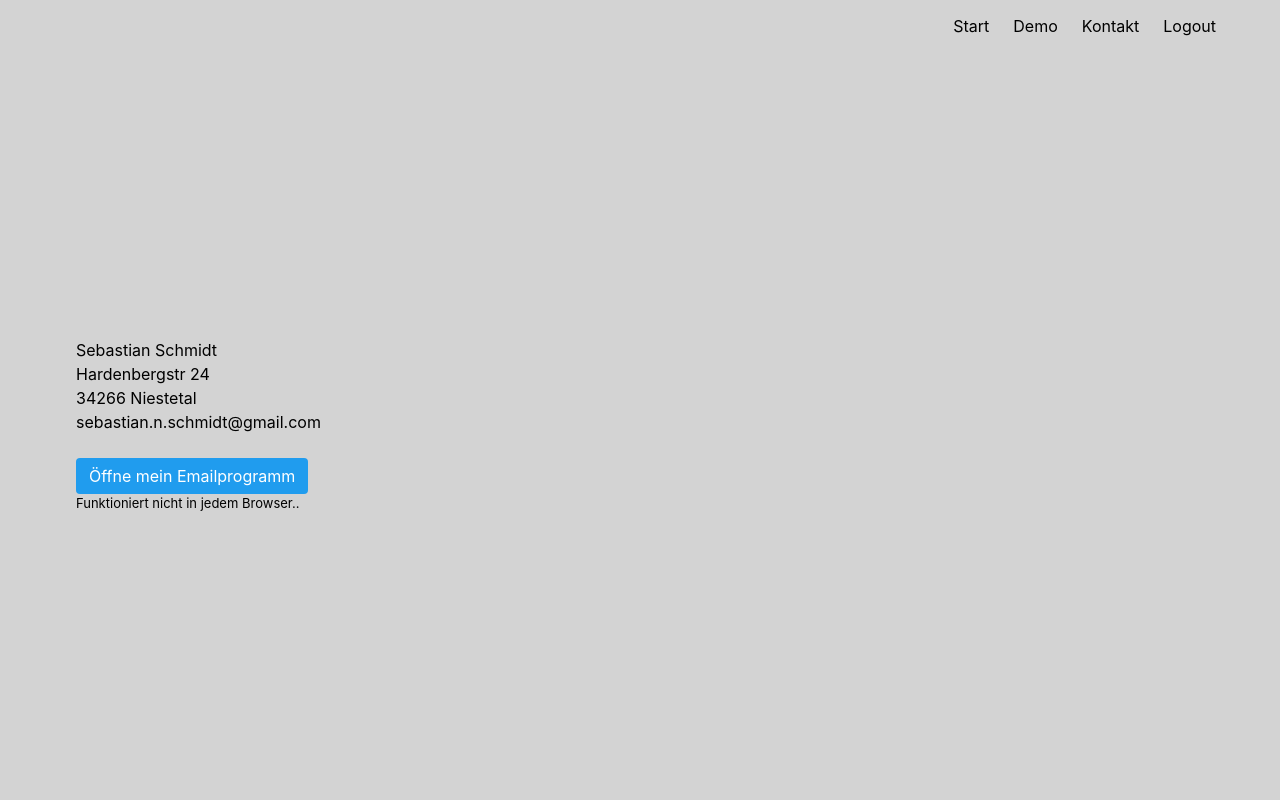
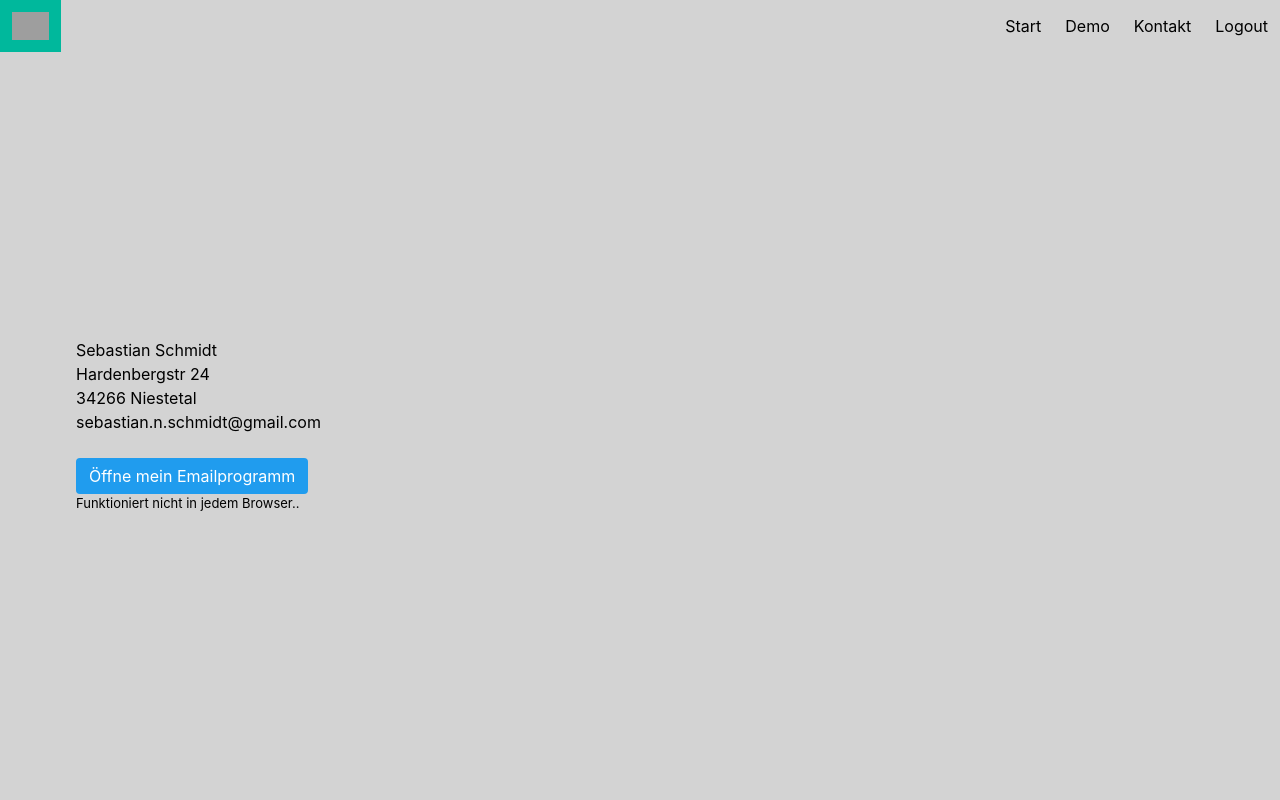
Before and after one commit to mightyMarabu/flask_auth_app, a Flask app: page /contact in a window 1280 px wide. Run offline with Flask 2, Linux system fonts and the light colour scheme; a user stored in the database is signed in; some libraries are stand-ins or nearby versions; grey boxes are pictures that could not be loaded.

Commit message:
Update base.html

```diff
--- a/project/templates/base.html
+++ b/project/templates/base.html
@@ -43,9 +43,13 @@
     <section class="hero is-primary is-fullheight" style="background-color: lightgray; color: black;">
 
         <div class="hero-head">
-            <nav class="navbar">
-                <div class="container">
-                    <div>
+
+           <nav class="navbar" role="navigation" aria-label="main navigation">
+            <div class="navbar-brand">
+                <a class="navbar-item" href="https://github.com">
+                <img src="static/pic/mara.png" width="150%" height="150%">
+                </a>
+
                 <a role="button" class="navbar-burger" aria-label="menu" aria-expanded="false" data-target="navbarMenuHeroA">
                 <span aria-hidden="true"></span>
                 <span aria-hidden="true"></span>
@@ -98,6 +102,37 @@
             </div>
         </div>
     </section>
+
+<script>
+    document.addEventListener('DOMContentLoaded', () => {
+
+    // Get all "navbar-burger" elements
+    const $navbarBurgers = Array.prototype.slice.call(document.querySelectorAll('.navbar-burger'), 0);
+
+    // Check if there are any navbar burgers
+    if ($navbarBurgers.length > 0) {
+
+    // Add a click event on each of them
+    $navbarBurgers.forEach( el => {
+        el.addEventListener('click', () => {
+
+        // Get the target from the "data-target" attribute
+        const target = el.dataset.target;
+        const $target = document.getElementById(target);
+
+        // Toggle the "is-active" class on both the "navbar-burger" and the "navbar-menu"
+        el.classList.toggle('is-active');
+        $target.classList.toggle('is-active');
+
+        });
+    });
+    }
+
+    });
+
+</script>
+
+
 </body>
 
 </html>
```
Lines whose indentation alone changed are shown as unchanged.
